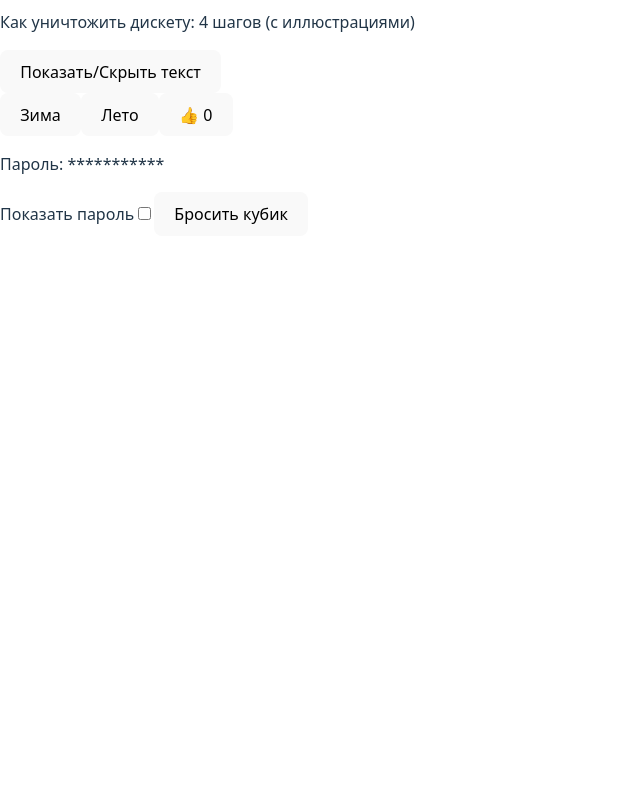
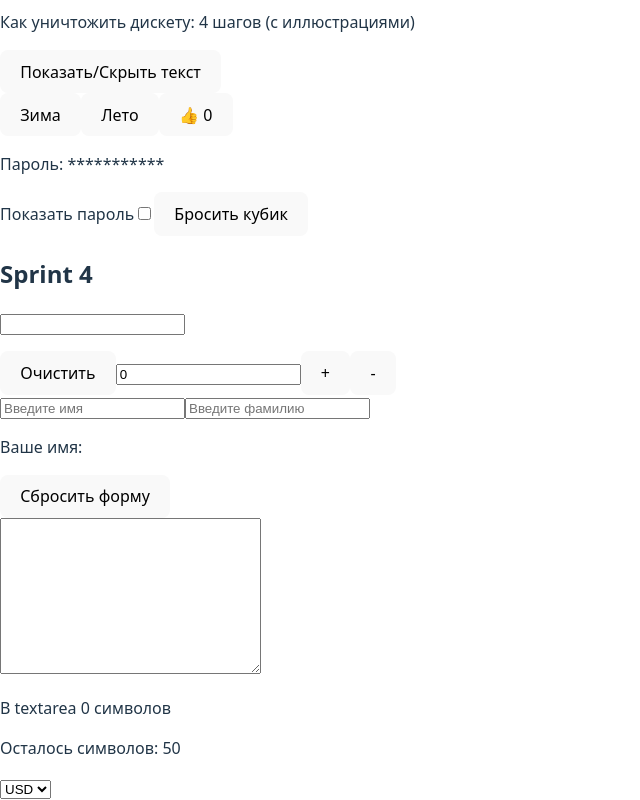
Before and after one commit to fedorov-yaroslav/studying-react, a React (Vite) app: page / in a window 1280 px wide. Shown: the part 2196-2996 px from the top of the page, without its empty margins (0-640 px from the left). Before the commit the page ends 2432 px from the top, so only its background shows below. Built offline with nearby package versions, Linux system fonts and the light colour scheme.

Commit message:
exercises 31-38

```diff
--- a/src/App.tsx
+++ b/src/App.tsx
@@ -11,6 +11,8 @@ import Seasons from './components/Seasons.jsx'
 import LikeButton from './components/LikeButton.jsx'
 import ShowPassword from './components/ShowPassword.jsx'
 import RollTheDice from './components/RollTheDice.jsx'
+import Input from './components/sprint4/Input.jsx'
+import Input2 from './components/sprint4/Input2.jsx'
 
 function App() {
   const productList = [
@@ -52,6 +54,10 @@ function App() {
         <LikeButton/>
         <ShowPassword />
         <RollTheDice />
+        <h2>Sprint 4</h2>
+        <Input />
+        <br />
+        <Input2 />
       </>
 
     )
--- /dev/null
+++ b/src/components/sprint4/Input.jsx
@@ -0,0 +1,32 @@
+import {useState} from 'react'
+
+function Input() {
+  const [value, setValue] = useState('')
+  const [numberValue, setNumberValue] = useState(0)
+  const handleInput = (e) => {
+    setValue(e.target.value)
+  }
+  const handleNumberValue = (e) => {
+    setNumberValue(e.target.value)
+  }
+  const changeNumberValue = (param) => {
+    const newNumberValue = Number(numberValue) + param
+    setNumberValue(newNumberValue)
+  }
+  const reset = () => {
+    setValue('')
+  }
+
+  return (
+      <>
+        <input type="text" value = {value} onChange = {handleInput}/>
+        <p>{value}</p>
+        <button onClick = {reset}>Очистить</button>
+        <input type="number" value = {numberValue} onChange = {handleNumberValue}/>
+        <button onClick = {() => changeNumberValue(1) } >+</button>
+        <button onClick = {() => changeNumberValue(-1)} >-</button>
+      </>
+  )
+}
+
+export default Input;
--- /dev/null
+++ b/src/components/sprint4/Input2.jsx
@@ -0,0 +1,52 @@
+import { useState } from 'react'
+
+function Input2() {
+  const [userName, setUserName] = useState('')
+  const [userSurname, setUserSurname] = useState('')
+  const [textAreaValue, setTextAreaValue] = useState('')
+  const [currency, setCurrency] = useState()
+
+  const handleUserName = (e) => {
+    setUserName(e.target.value)
+  }
+  const handleUserSurname = (e) => {
+    setUserSurname(e.target.value)
+  }
+
+  const handleTextAreaValue = (e) => {
+    const newText = e.target.value
+    if (newText.length <= 50){
+      setTextAreaValue(newText)
+    }
+  }
+
+  const handleCurrency = (e) => {
+    setCurrency(e.target.value)
+  }
+
+  const currencyShow = String(currency).toUpperCase();
+
+  return (
+      <>
+        <input type="text" placeholder = 'Введите имя' onChange = {handleUserName} value = {userName}/>
+        <input type="text" placeholder = 'Введите фамилию' onChange = {handleUserSurname} value = {userSurname}/>
+        <p>Ваше имя: {userName} {userSurname}</p>
+        <button onClick = {() => {
+          setUserName('')
+          setUserSurname('')
+        }}>Сбросить форму</button>
+        <br/>
+        <textarea name="" id="" cols="30" rows="10" value = {textAreaValue} onChange = {handleTextAreaValue}></textarea>
+        <p>В textarea {textAreaValue.length} символов</p>
+        <p>Осталось символов: {50 - textAreaValue.length}</p>
+        <select name="" id="" onChange = {handleCurrency} value = {currency} >
+          <option value="usd" >USD</option>
+          <option value="eur" >EUR</option>
+          <option value="rub" >RUB</option>
+        </select>
+        {currency && <p>Вы выбрали {currencyShow}</p>}
+      </>
+  )
+}
+
+export default Input2
```
